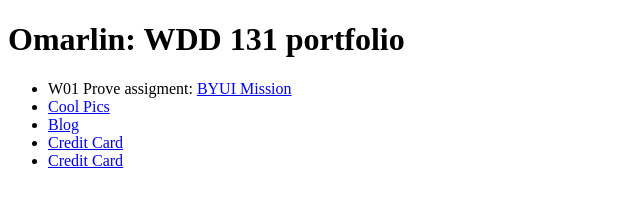
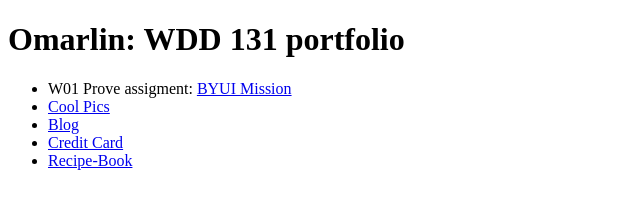
Before and after one commit to omarlinp/WDD-131, a plain HTML site: page index.html in a window 1280 px wide. Shown: the full height of the page, 0-640 px from the left. Drawn offline with Linux system fonts and the light colour scheme.

Commit message:
updated the name on the link

```diff
--- a/index.html
+++ b/index.html
@@ -16,7 +16,7 @@
             <li><a href="coolpics/index.html">Cool Pics</a></li>
             <li><a href="blog/index.html">Blog</a></li>
             <li><a href="creditcard/index.html">Credit Card</a></li>
-            <li><a href="recipes/index.html">Credit Card</a></li>
+            <li><a href="recipes/index.html">Recipe-Book</a></li>
         </ul>
     </main>
     <footer></footer>
```
